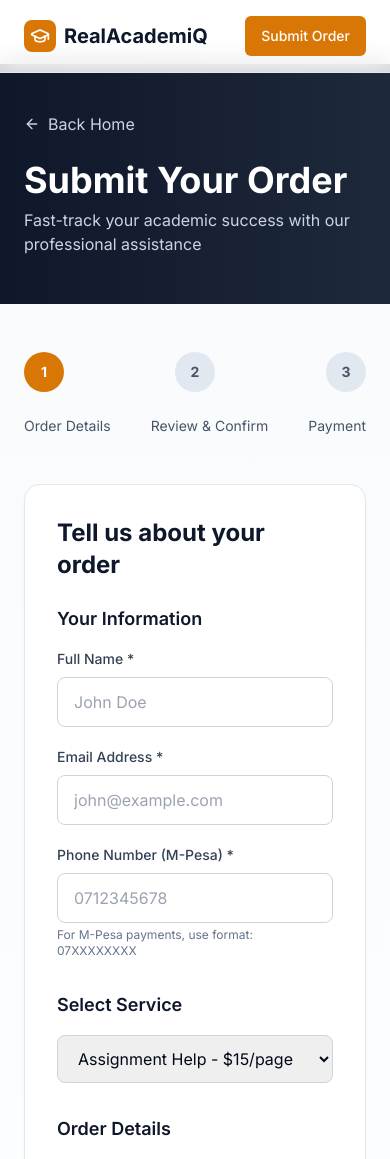
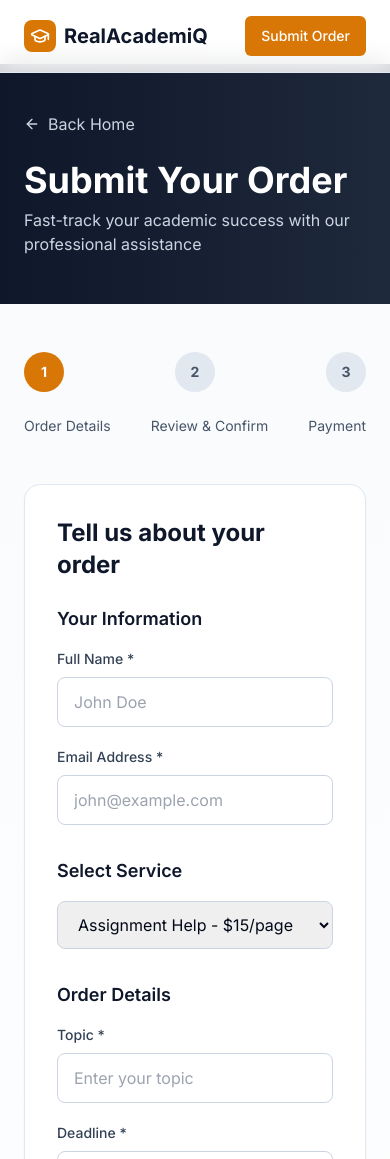
Before and after one commit to WolfriderReal/RealAcademiQ-, a Next.js app: page /order in a window 390 px wide. Shown: the top 1159 px of the page. Built offline with nearby package versions, Linux system fonts and the light colour scheme.

Commit message:
feat(order): remove phone field and prefill WhatsApp with order details

```diff
--- a/src/app/api/orders/create/route.ts
+++ b/src/app/api/orders/create/route.ts
@@ -21,7 +21,7 @@ export async function POST(request: NextRequest) {
     const numericEstimatedPrice = Number(estimatedPrice)
 
     // Validate required fields
-    if (!customerName || !customerEmail || !customerPhone || !topic || !deadline) {
+    if (!customerName || !customerEmail || !topic || !deadline) {
       return NextResponse.json(
         { error: 'Missing required fields' },
         { status: 400 }
@@ -38,7 +38,7 @@ export async function POST(request: NextRequest) {
     const order = await createOrder({
       customerName,
       customerEmail,
-      customerPhone,
+      customerPhone: String(customerPhone ?? '').trim(),
       serviceType,
       topic,
       description,
--- a/src/app/order/page.tsx
+++ b/src/app/order/page.tsx
@@ -41,7 +41,7 @@ const OrderForm = () => {
   const suggestedPrice = formData.pageCount * (servicePricing[formData.serviceType] || 0)
   const whatsappLink = 'https://wa.me/254101582198?text=Hello%20RealAcademiQ%2C%20I%20need%20help%20with%20my%20order.'
   const whatsappFilesLink = `https://wa.me/254101582198?text=${encodeURIComponent(
-    `Hello RealAcademiQ, I am ready to share my supporting files and reconfirm assignment description for ${formData.topic || 'my order'}.`
+    `Hello RealAcademiQ, I am sharing my order details:\n\nTopic: ${formData.topic || '-'}\nDeadline: ${formData.deadline || '-'}\nPages/Length: ${formData.pageCount || '-'}\nFormat Style: ${formData.formatStyle || '-'}\nDetailed Description: ${formData.description || '-'}\n\nI am also ready to share supporting files via WhatsApp.`
   )}`
 
   const handleInputChange = (e: React.ChangeEvent<HTMLInputElement | HTMLTextAreaElement | HTMLSelectElement>) => {
@@ -212,19 +212,6 @@ const OrderForm = () => {
                     className="w-full px-4 py-3 border border-slate-300 rounded-lg focus:ring-2 focus:ring-amber-600 focus:border-transparent outline-none transition"
                     placeholder="john@example.com"
                   />
-                </div>
-                <div className="md:col-span-2">
-                  <label className="block text-sm font-medium text-slate-700 mb-2">Phone Number (M-Pesa) *</label>
-                  <input
-                    type="tel"
-                    name="customerPhone"
-                    value={formData.customerPhone}
-                    onChange={handleInputChange}
-                    required
-                    className="w-full px-4 py-3 border border-slate-300 rounded-lg focus:ring-2 focus:ring-amber-600 focus:border-transparent outline-none transition"
-                    placeholder="0712345678"
-                  />
-                  <p className="text-xs text-slate-500 mt-1">For M-Pesa payments, use format: 07XXXXXXXX</p>
                 </div>
               </div>
             </div>
```
